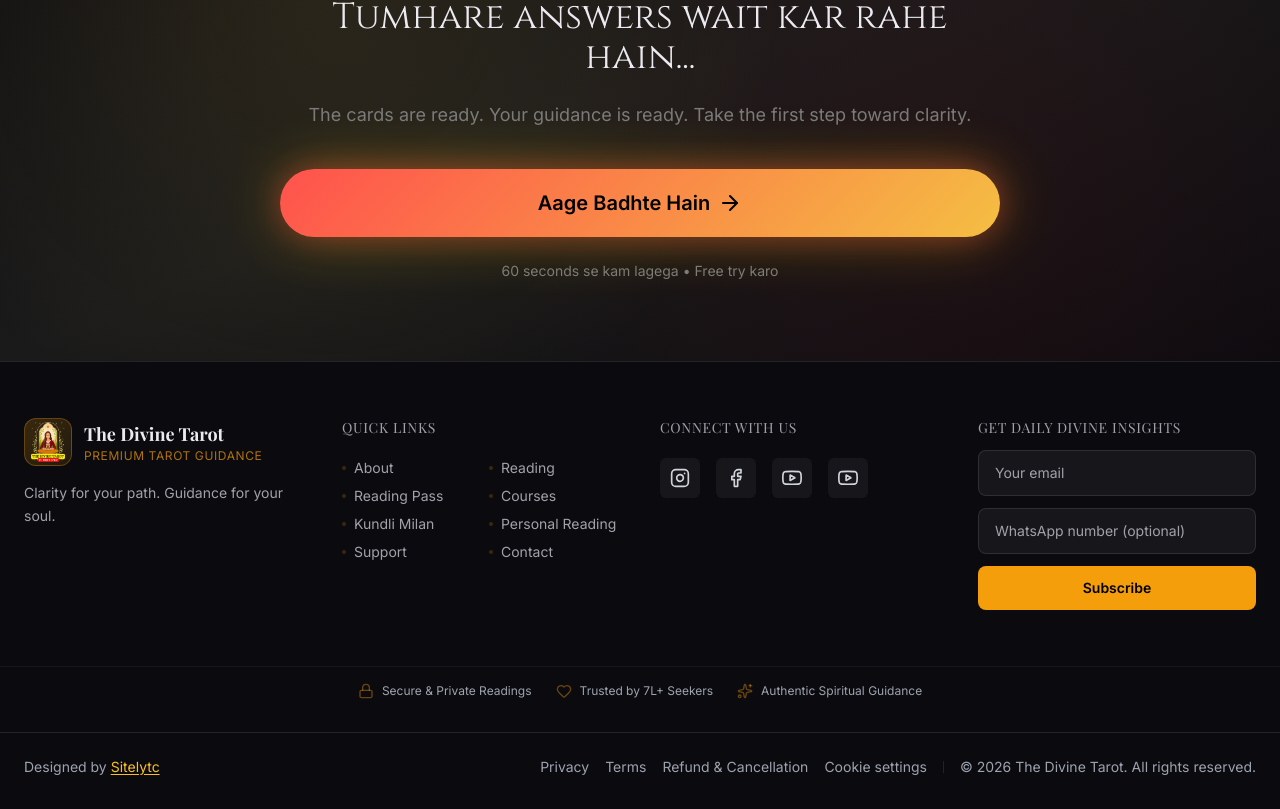
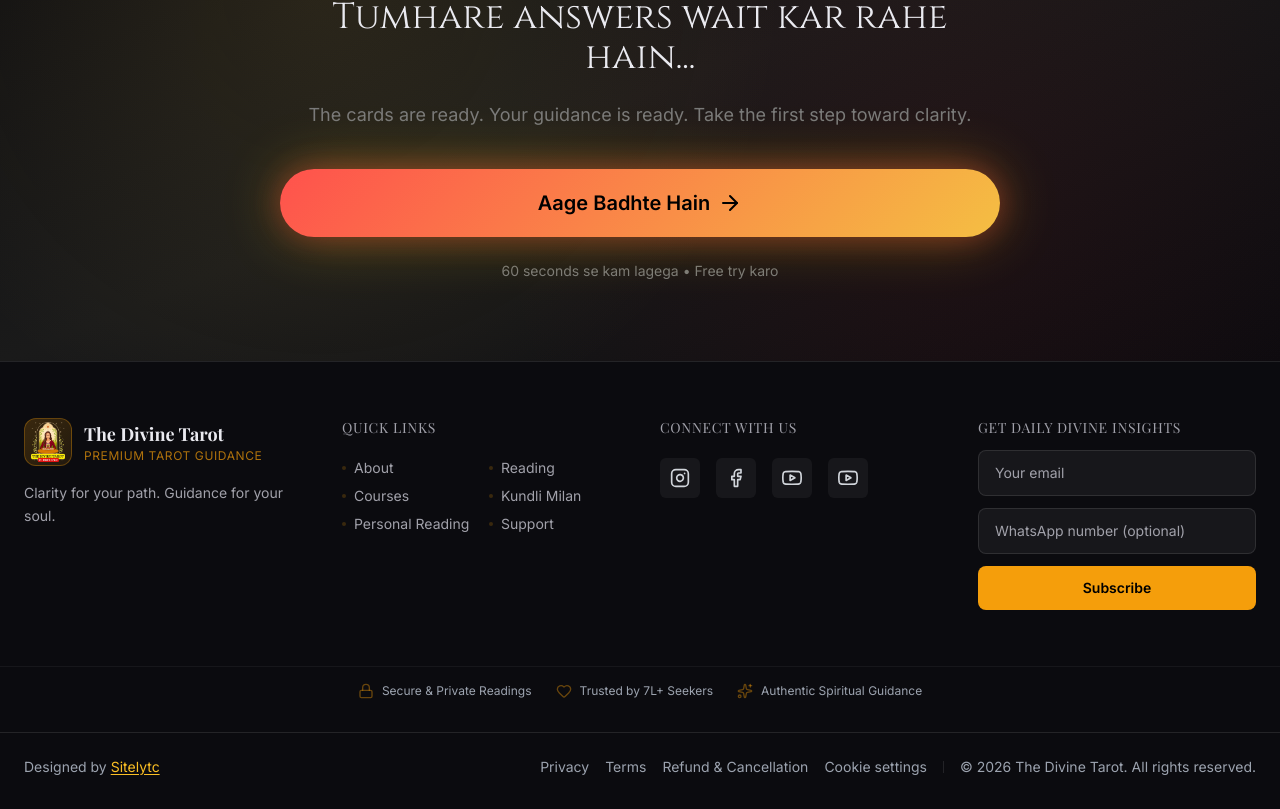
Before and after one commit to smayankthakur/tdt-final, a Next.js app: page / in a window 1280 px wide. Shown: the part 4061-4870 px from the top of the page. Built offline with nearby package versions, Linux system fonts and the light colour scheme; no server answers; a web font is replaced by a local one.

Commit message:
Audit & fixed

```diff
--- a/src/components/layout/Footer.tsx
+++ b/src/components/layout/Footer.tsx
@@ -92,12 +92,10 @@ const Footer = () => {
   const quickLinks = [
     { nameKey: 'nav.about', name: 'About', href: '/about' },
     { nameKey: 'nav.reading', name: 'Reading', href: '/reading' },
-    { nameKey: 'footer.quickLinks.pass', name: 'Privacy', href: '/privacy' },
     { nameKey: 'nav.course', name: 'Courses', href: '/courses' },
     { nameKey: 'nav.kundli', name: 'Kundli Milan', href: '/kundli-milan' },
     { nameKey: 'nav.personalReading', name: 'Personal Reading', href: '/personal-reading' },
     { nameKey: 'footer.quickLinks.support', name: 'Support', href: '/support' },
-    { nameKey: 'footer.quickLinks.contact', name: 'Contact', href: '/contact' },
   ];
 
   const legalLinks = [
@@ -198,10 +196,10 @@ const Footer = () => {
               type="submit"
               disabled={isSubmitting || isSuccess}
               className={`w-full py-3 rounded-lg font-semibold text-sm transition-all duration-300 ${isSuccess
-                  ? 'bg-green-600 text-white cursor-default'
-                  : isSubmitting
-                    ? 'bg-amber-500/60 text-black cursor-wait'
-                    : 'bg-amber-500 text-black hover:bg-amber-400 hover:shadow-lg hover:shadow-amber-500/20'
+                ? 'bg-green-600 text-white cursor-default'
+                : isSubmitting
+                  ? 'bg-amber-500/60 text-black cursor-wait'
+                  : 'bg-amber-500 text-black hover:bg-amber-400 hover:shadow-lg hover:shadow-amber-500/20'
                 }`}
             >
               {isSuccess ? t('footer.form.subscribed') : isSubmitting ? t('footer.form.subscribing') : t('footer.form.subscribe')}
```
